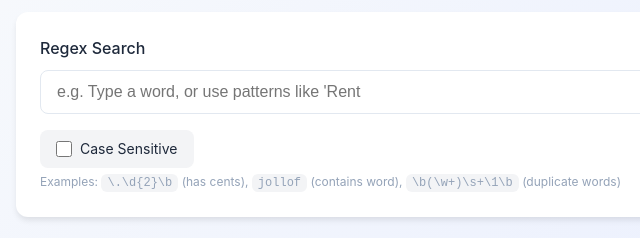
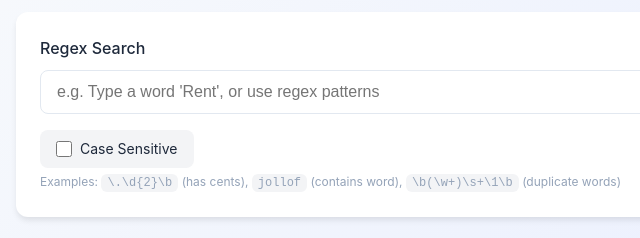
Before and after one commit to Abdull-Kudus/Student-finance-tracker, a plain HTML site: page student-finance-tracker/index.html in a window 1280 px wide. Both pictures are taken after a click on the link "Transactions". Shown: the part 183-421 px from the top of the page, 0-640 px from the left. Drawn offline with Linux system fonts and the light colour scheme.

Commit message:
refractor: edit regex placeholder

```diff
--- a/student-finance-tracker/index.html
+++ b/student-finance-tracker/index.html
@@ -125,7 +125,7 @@
              <div class="search-container">
                 <label for="searchPattern" class="form-label">Regex Search</label>
                 <div class="search-input-group">
-                    <input type="text" id="searchPattern" placeholder="e.g. Type a word, or use patterns like 'Rent" class="input-field">
+                    <input type="text" id="searchPattern" placeholder="e.g. Type a word 'Rent', or use regex patterns" class="input-field">
                     <label class="checkbox-label">
                         <input type="checkbox" id="caseSensitive">
                         <span>Case Sensitive</span>
```
